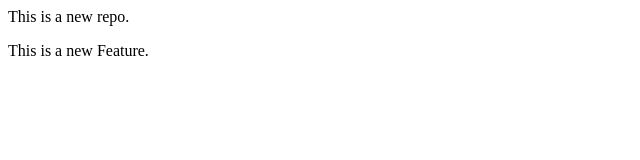
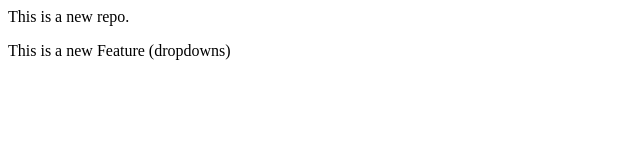
Before and after one commit to meenaljo2006/LocalRepo, a plain HTML site: page index.html in a window 1280 px wide. Shown: the full height of the page, 0-640 px from the left. Drawn offline with Linux system fonts and the light colour scheme.

```diff
--- a/index.html
+++ b/index.html
@@ -1,2 +1,2 @@
 <p> This is a new repo. </p>
-<p> This is a new Feature. </p>
+<p> This is a new Feature (dropdowns) </p>
```
